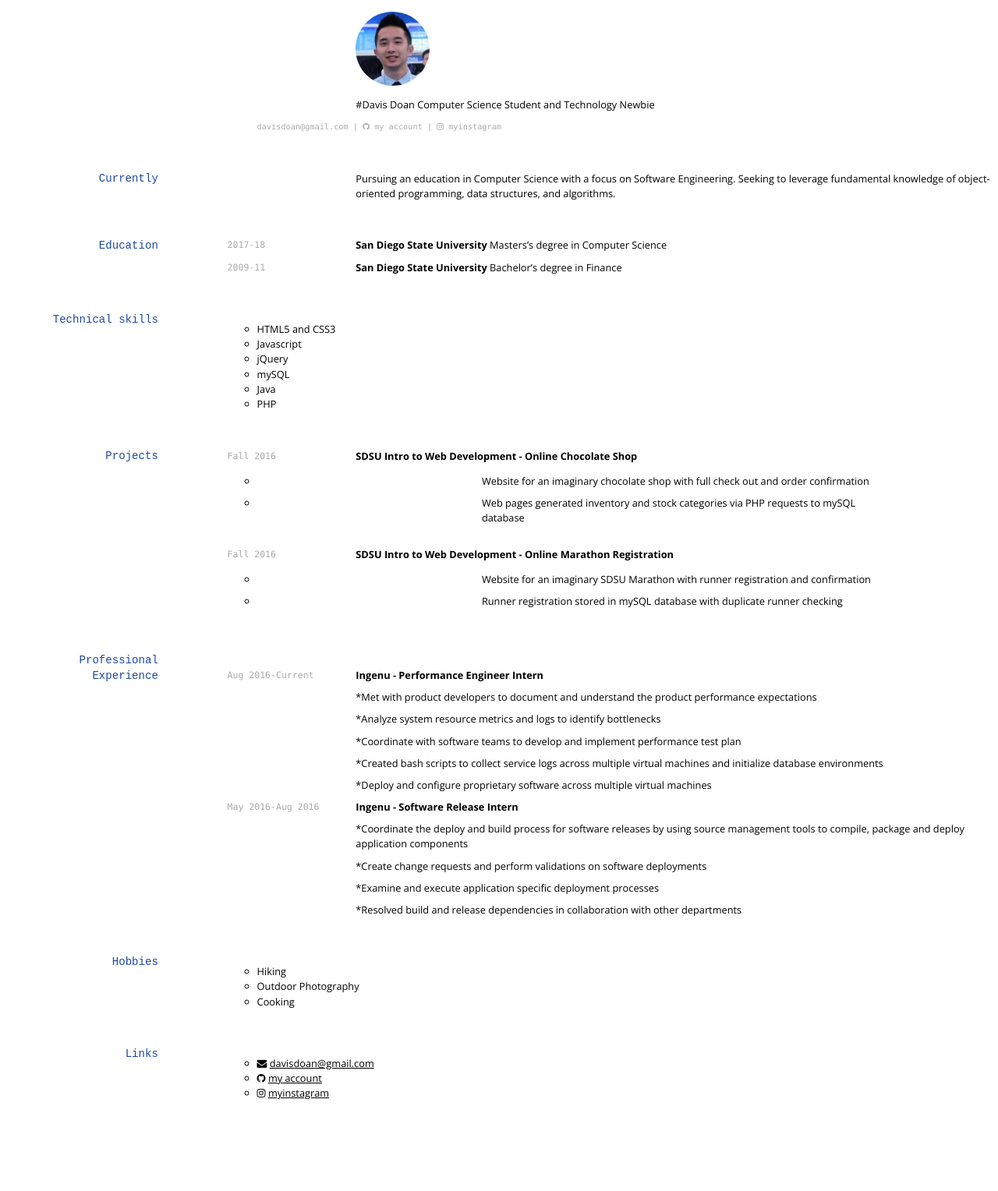
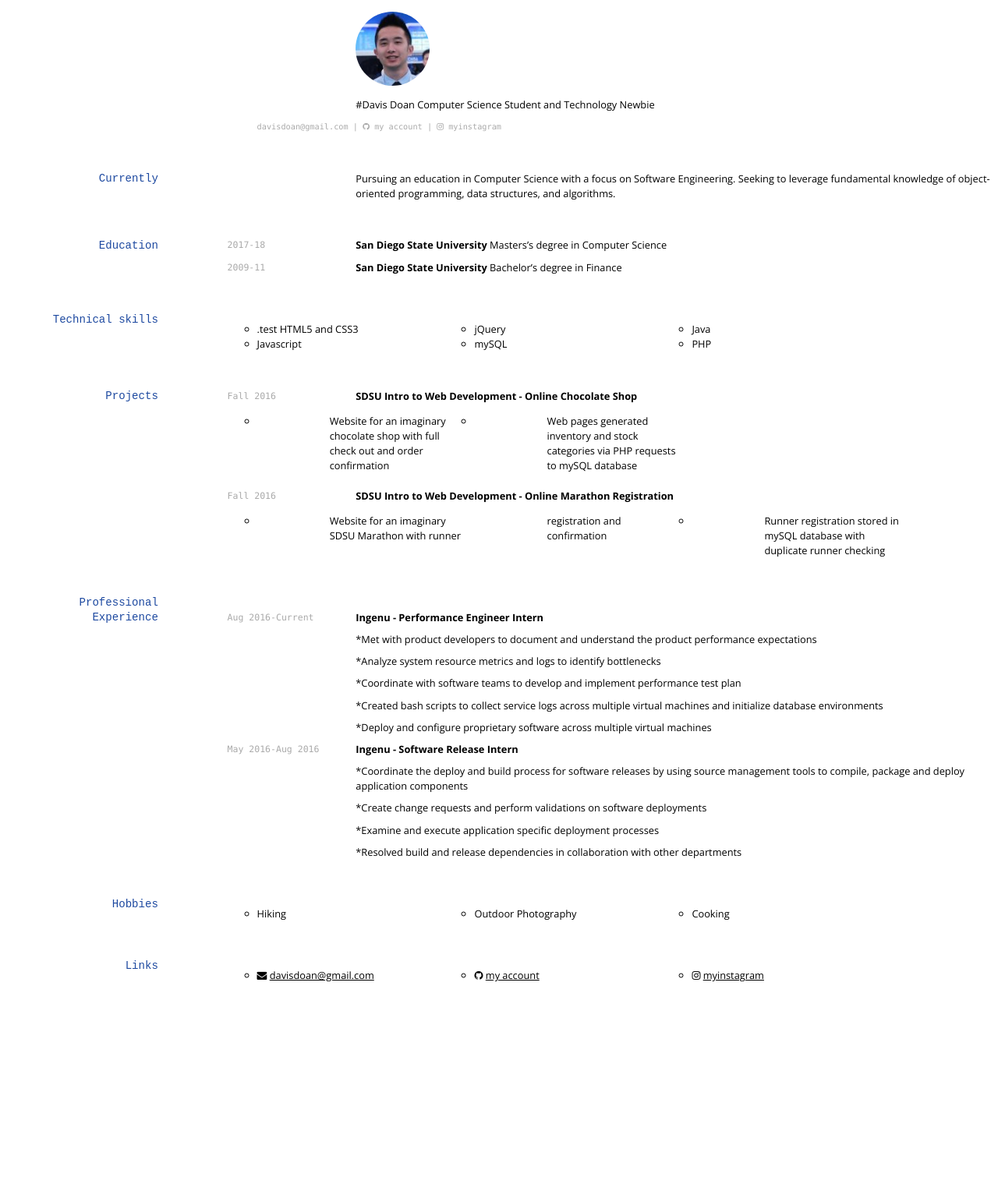
Before and after one commit to davisdoan/davisdoan.github.io, a Jekyll site: the page built from index.md, in a window 1280 px wide. Shown: the whole page at 78% size. Built offline with Jekyll 4.4.1, drawn with Linux system fonts in a browser that asks for light colours; nearby versions of some CDN libraries; after the commit the page ends 1377 px from its top, so only the background shows below that.

Commit message:
reverting html for bullet points6

```diff
--- a/index.md
+++ b/index.md
@@ -31,7 +31,7 @@ __San Diego State University__ Bachelor's degree in Finance
 
 ## Technical skills
 
-* HTML5 and CSS3
+* .test HTML5 and CSS3
 * Javascript
 * jQuery
 * mySQL
--- a/media/cv-screen.css
+++ b/media/cv-screen.css
@@ -42,6 +42,10 @@ body {
 }
 ol, ul {
 	list-style: circle;
+}
+
+#projects > ul > li {
+	list-style:circle;
 }
 
 .responsibilities {
@@ -102,7 +106,13 @@ ul {
 	width: 65%;
 	margin-bottom: 1.5em;
 	margin-top: 1em;
-  columns: 1;
+  columns: 3;
+  -webkit-columns: 3;
+  -moz-columns: 3;
+}
+
+#projects > ul  {
+	  columns: 1;
   -webkit-columns: 1;
   -moz-columns: 1;
 }
```
